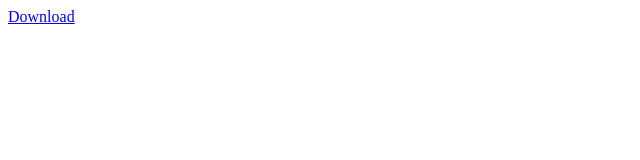
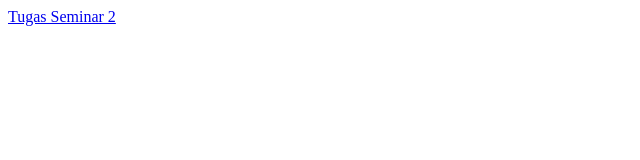
Before and after one commit to laliekh/tugas, a plain HTML site: page index.html in a window 1280 px wide. Shown: the full height of the page, 0-640 px from the left. Drawn offline with Linux system fonts and the light colour scheme.

Commit message:
Update index.html

```diff
--- a/index.html
+++ b/index.html
@@ -1 +1 @@
-<a href="Files/siap.pdf" >Download</a>
+<a href="Files/siap.pdf" >Tugas Seminar 2</a>
```
